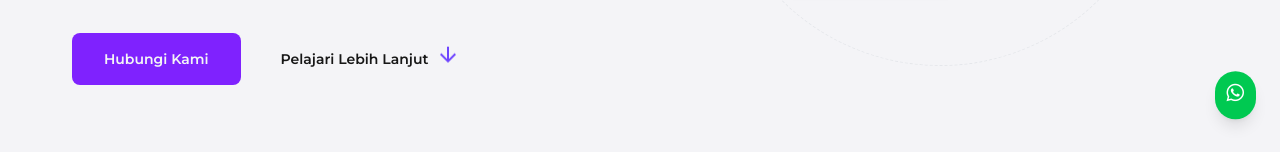
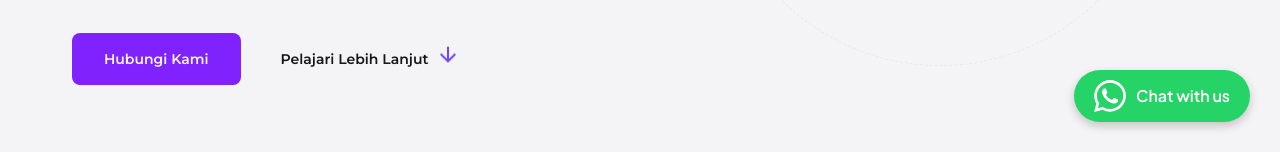
Before and after one commit to septa-cyber/compro-kreasitech, a Next.js app: page /taas in a window 1280 px wide. Shown: the part 648-800 px from the top of the page. Built offline with nearby package versions, Linux system fonts and the light colour scheme; no server answers; the database is empty.

Commit message:
feat: Add new pages for TaaS, HiTalent, Digital Marketing, and Software Development services, along with a reusable WhatsApp button component.

```diff
--- a/app/products/hitalent/page.tsx
+++ b/app/products/hitalent/page.tsx
@@ -14,7 +14,7 @@
 
 export default function HiTalentPage() {
     return (
-        <div className="antialiased transition-colors duration-200">
+        <div className="antialiased transition-colors duration-200 bg-[#F4F4F7]">
             <Navbar />
             <Breadcrumb className="px-4 sm:px-6 lg:px-8" items={[
                 { label: "Home", href: "/" },
--- a/app/services/digital-marketing/page.tsx
+++ b/app/services/digital-marketing/page.tsx
@@ -18,7 +18,7 @@
     return (
         <div className="min-h-screen">
             <Navbar />
-            <main>
+            <main className="bg-[#F4F4F7]">
                 <Breadcrumb
                     className="px-4 sm:px-6 lg:px-8"
                     items={[
--- a/app/services/software-development/page.tsx
+++ b/app/services/software-development/page.tsx
@@ -13,7 +13,7 @@
     return (
         <div className="min-h-screen">
             <Navbar />
-            <main>
+            <main className="bg-[#F4F4F7]">
                 <Breadcrumb className="px-4 sm:px-6 lg:px-8" items={[
                     { label: "Home", href: "/" },
                     { label: "Services", href: "#" },
--- a/app/taas/page.tsx
+++ b/app/taas/page.tsx
@@ -17,7 +17,7 @@
 export default async function TaaSPage() {
     const testimonials = await getTestimonials('visible');
     return (
-        <div className="antialiased transition-colors duration-200">
+        <div className="antialiased transition-colors duration-200 bg-[#F4F4F7]">
             <Navbar />
             <Breadcrumb
                 className="px-4 sm:px-6 lg:px-8"
--- a/components/landing/WhatsAppButton.tsx
+++ b/components/landing/WhatsAppButton.tsx
@@ -3,12 +3,16 @@
 export default function WhatsAppButton() {
     return (
         <a
-            className="fixed bottom-6 right-6 z-50 bg-green-500 text-white p-3 rounded-full shadow-lg hover:bg-green-600 transition animate-bounce cursor-pointer"
             href="https://wa.me/6288880888877?text=Halo%20Kreasitech%2C%20saya%20ingin%20bertanya"
+            className="group fixed bottom-[30px] right-[30px] z-[1000] flex items-center gap-[10px] bg-[#25d366] text-white p-[10px] md:px-5 md:py-[10px] rounded-[50px] shadow-[0_4px_10px_rgba(0,0,0,0.2)] transition-transform duration-300 hover:-translate-y-[3px] hover:shadow-[0_8px_15px_rgba(0,0,0,0.3)] font-semibold no-underline font-sans"
             target="_blank"
             rel="noopener noreferrer"
+            aria-label="Chat on WhatsApp"
         >
-            <i className="fab fa-whatsapp text-xl"></i>
+            <svg viewBox="0 0 24 24" width="32" height="32" fill="white" className="block">
+                <path d="M17.472 14.382c-.297-.149-1.758-.867-2.03-.967-.273-.099-.471-.148-.67.15-.197.297-.767.966-.94 1.164-.173.199-.347.223-.644.075-.297-.15-1.255-.463-2.39-1.475-.883-.788-1.48-1.761-1.653-2.059-.173-.297-.018-.458.13-.606.134-.133.298-.347.446-.52.149-.174.198-.298.298-.497.099-.198.05-.371-.025-.52-.075-.149-.669-1.612-.916-2.207-.242-.579-.487-.5-.669-.51-.173-.008-.371-.01-.57-.01-.198 0-.52.074-.792.372-.272.297-1.04 1.016-1.04 2.479 0 1.462 1.065 2.875 1.213 3.074.149.198 2.096 3.2 5.077 4.487.709.306 1.262.489 1.694.625.712.227 1.36.195 1.871.118.571-.085 1.758-.719 2.006-1.413.248-.694.248-1.289.173-1.413-.074-.124-.272-.198-.57-.347m-5.421 7.403h-.004a9.87 9.87 0 01-5.031-1.378l-.361-.214-3.741.982.998-3.648-.235-.374a9.86 9.86 0 01-1.51-5.26c.001-5.45 4.436-9.884 9.888-9.884 2.64 0 5.122 1.03 6.988 2.898a9.825 9.825 0 012.893 6.994c-.003 5.45-4.437 9.884-9.885 9.884m8.413-18.297A11.815 11.815 0 0012.05 0C5.495 0 .16 5.335.157 11.892c0 2.096.547 4.142 1.588 5.945L.057 24l6.305-1.654a11.882 11.882 0 005.683 1.448h.005c6.554 0 11.89-5.335 11.893-11.893a11.821 11.821 0 00-3.48-8.413z" />
+            </svg>
+            <span className="hidden md:block">Chat with us</span>
         </a>
     );
 }
```
